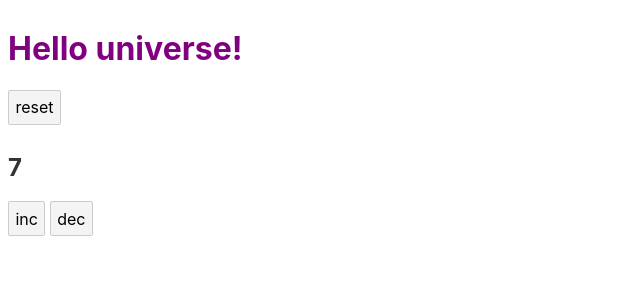
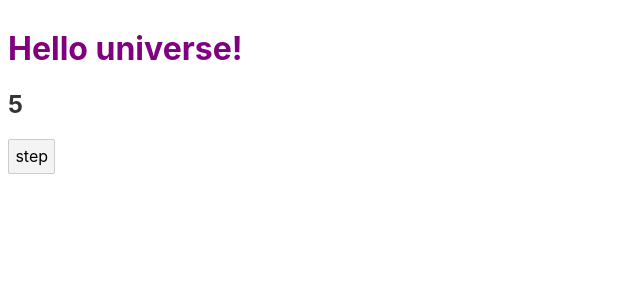
Before and after one commit to emptydiagram/svelte-collatz, a Svelte app: page / in a window 1280 px wide. Shown: the top 300 px of the page, without its empty margins (0-640 px from the left). Built offline with nearby package versions, Linux system fonts and the light colour scheme.

Commit message:
Add first impl of collatz

```diff
--- a/src/App.svelte
+++ b/src/App.svelte
@@ -2,54 +2,80 @@
   import { Machine, interpret, assign } from 'xstate';
 	export let name;
 
-  const counterMachine = Machine({
-    id: 'counter',
-    initial: 'counting',
+  // Math.random() returns value in [0, 1)
+  // this returns integer in range [min, max]
+  function getRandomInt(min, max) {
+    min = Math.ceil(min);
+    max = Math.floor(max);
+    return Math.floor(Math.random() * (max - min + 1)) + min;
+  }
+
+  const collatzMachine = Machine(
+    {
+      id: 'collatz',
+      initial: 'collatzing',
       context: {
-      count: 7
+        value: 5
       },
       states: {
-      counting: {
+        collatzing: {
           on: {
-          INC: {
+            '': {
+              target: 'finished',
+              cond: { type: 'isWalkFinished' }
+            },
+            STEP: {
               actions: assign({
-              count: ctxt => ctxt.count + 1,
+                value: ctxt => {
+                  let v = ctxt.value;
+                  return v % 2 === 0
+                    ? v / 2
+                    : 3 * v + 1;
+                },
               })
             },
-          DEC: {
+          }
+        },
+        finished: {
+          on: {
+            RAND_INIT: {
+              target: 'collatzing',
               actions: assign({
-              count: ctxt => ctxt.count - 1,
-            })
+                value: ctxt => {
+                  return getRandomInt(2, 20);
                 },
-          RESET: {
-            actions: assign({
-              count: ctxt => 0,
               })
             },
           }
         }
+      }
     },
-  });
+    {
+      guards: {
+        isWalkFinished: (context, event) => context.value == 1
+      },
+    }
+  );
 
-  const counterService = interpret(counterMachine);
+  const collatzService = interpret(collatzMachine);
 
-  let machineState = null;
-  counterService.onTransition(state => {
-    console.log("transitioning to context = ", state.context);
+  let machineState = collatzMachine.initialState;
+  collatzService.onTransition(state => {
+    console.log("transitioning to context = ", state.context, ", state = ", state.value);
     machineState = state;
   });
 
-  counterService.start();
+  collatzService.start();
 
-  function incCounter() {
-    counterService.send('INC');
+  function stepCollatzer() {
+    collatzService.send('STEP');
   }
-  function decCounter() {
-    counterService.send('DEC');
+  function startFromRandom() {
+    collatzService.send('RAND_INIT');
   }
-  function resetCounter() {
-    counterService.send('RESET');
-  }
+
+  $: isFinished = machineState.value === 'finished';
+
 
 </script>
 
@@ -57,17 +83,20 @@
 	h1 {
 		color: purple;
 	}
+
 </style>
 
 <h1>Hello {name}!</h1>
 
+<h2>{machineState.context.value}</h2>
+
 <div>
-  <button on:click={resetCounter}>reset</button>
+  <button disabled={isFinished} on:click={stepCollatzer}>step</button>
 </div>
 
-<h2>{machineState.context.count}</h2>
-
+{#if isFinished}
   <div>
-  <button on:click={incCounter}>inc</button>
-  <button on:click={decCounter}>dec</button>
+    <p>process stopped</p>
+    <button on:click={startFromRandom}>initialize with random</button>
   </div>
+{/if}
```
Lines whose indentation alone changed are shown as unchanged.
